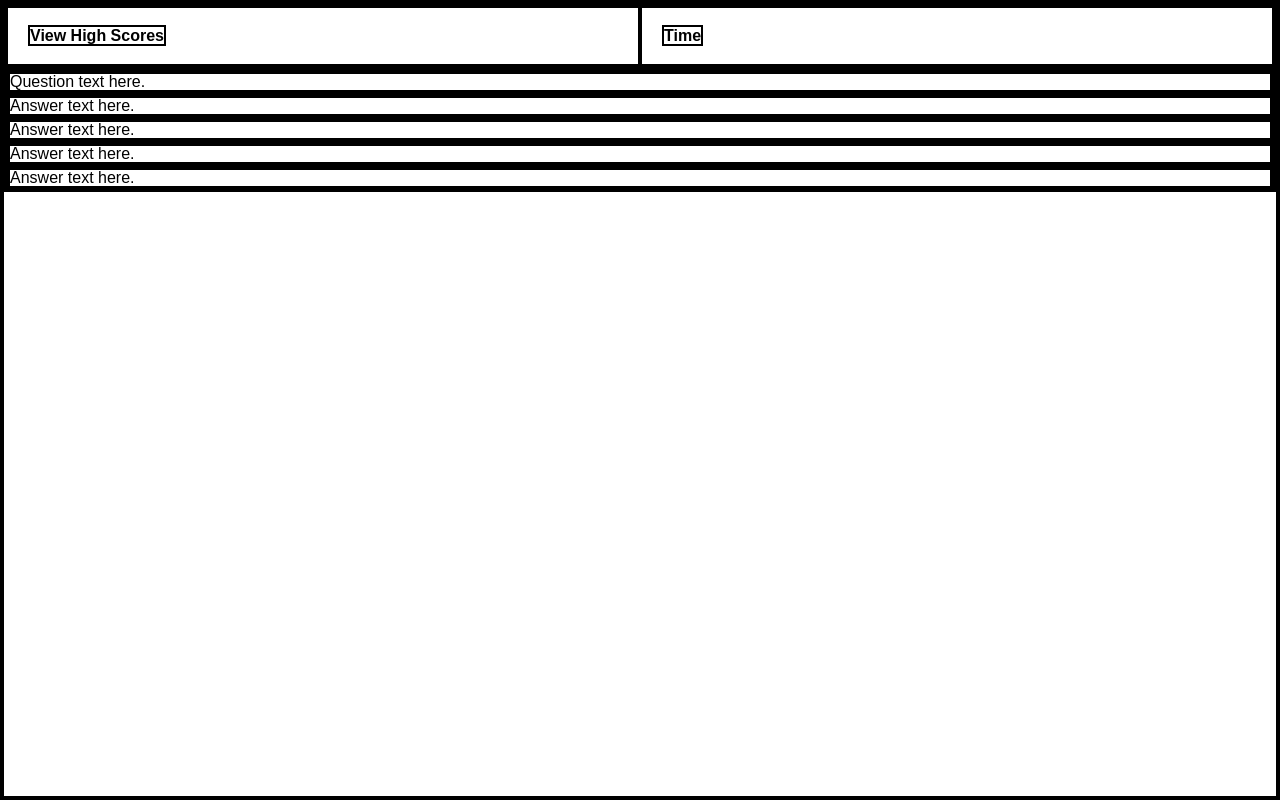
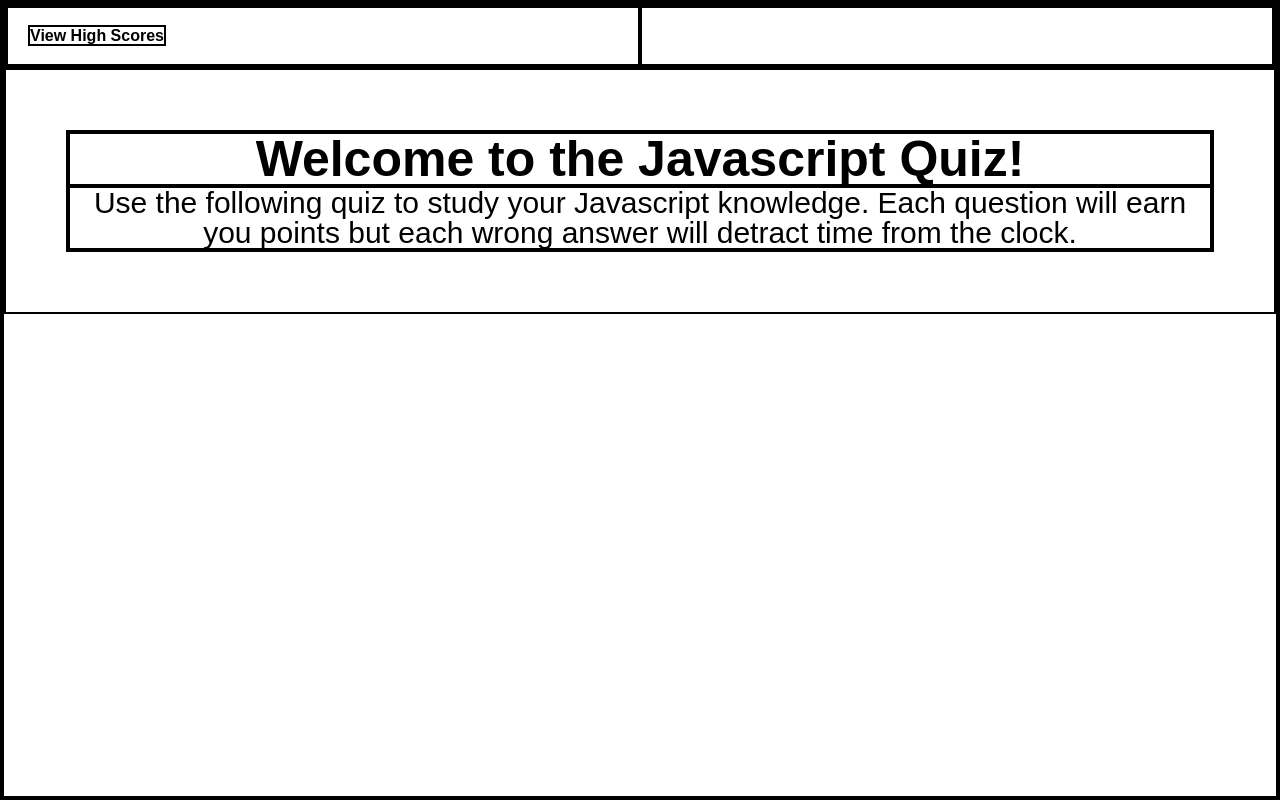
Before and after one commit to Meduion/javascript-study-quiz, a plain HTML site: page index.html in a window 1280 px wide. Drawn offline with Linux system fonts and the light colour scheme.

Commit message:
Initial javascript with timer function

```diff
--- a/assets/css/style.css
+++ b/assets/css/style.css
@@ -12,3 +12,7 @@ header h2 {
     width: 50%;
     padding: 20px;
 }
+
+.container {
+    padding: 60px;
+}
--- a/assets/js/script.js
+++ b/assets/js/script.js
@@ -0,0 +1,40 @@
+var timerEl = document.querySelector(".timer");
+var questions = document.querySelector(".quiz-body");
+var h1El = document.createElement("h1");
+var pEl = document.createElement("p");
+
+h1El.setAttribute("style", "font-size: 50px; text-align: center;");
+h1El.textContent = "Welcome to the Javascript Quiz!";
+questions.appendChild(h1El);
+
+pEl.setAttribute("style", "font-size: 30px; text-align: center;")
+pEl.textContent = "Use the following quiz to study your Javascript knowledge. Each question will earn you points but each wrong answer will detract time from the clock.";
+questions.appendChild(pEl);
+
+
+
+
+
+function countdown() {
+    var timeLeft = 5;
+
+    var timeInterval = setInterval(function () {
+      if (timeLeft > 1) {
+        timerEl.textContent = 'Time: ' + timeLeft;
+        timeLeft--;
+      } else if (timeLeft === 1) {
+        timerEl.textContent = 'Time: ' + timeLeft;
+        timeLeft--;
+      } else {
+        timerEl.textContent = 'Time Up!';
+        clearInterval(timeInterval);
+      }
+    }, 1000);
+  }
+
+//   countdown();
+
+
+function displayQuestions() {
+    questions.textContent = "This is the first question."
+}
--- a/index.html
+++ b/index.html
@@ -11,23 +11,10 @@
 <body>
     <header>
         <h2 class="scores"><span id="scores">View High Scores</span></h2>
-        <h2 class="timer"><span id="timer">Time</span></h2>
+        <h2 class="timer"></h2>
     </header>
     <main class="container">
-        <section class="question">
-            <p>Question text here.</p>
-        </section>
-        <section class="answer1">
-            <p>Answer text here.</p>
-        </section>
-        <section class="answer2">
-            <p>Answer text here.</p>
-        </section>
-        <section class="answer3">
-            <p>Answer text here.</p>
-        </section>
-        <section class="answer4">
-            <p>Answer text here.</p>
+        <section class="quiz-body">
         </section>
     </main>
     <script src="./assets/js/script.js"></script>
```
